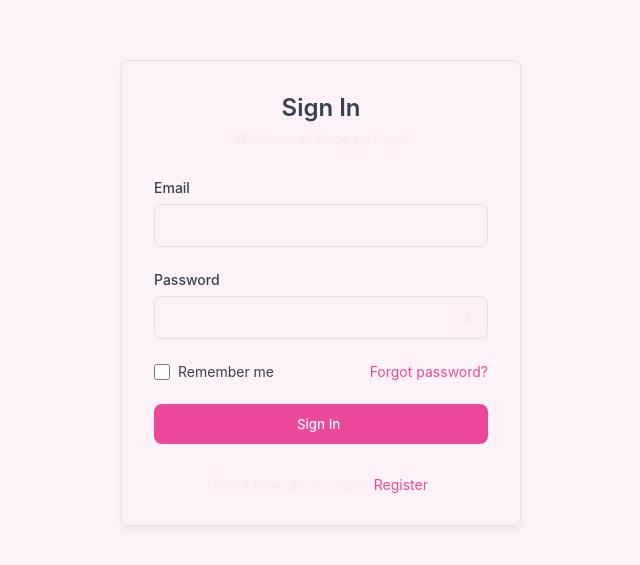
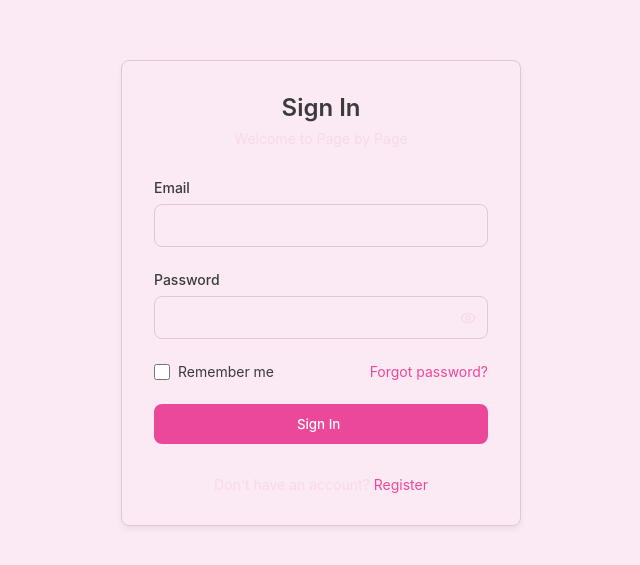
Before and after one commit to Arado3333/PageByPage_Israel_Arad, a Next.js app in the folder client/: page /signin in a window 1280 px wide. Shown: the part 107-672 px from the top of the page, without its empty margins (319-959 px from the left). Built offline with nearby package versions, Linux system fonts and the light colour scheme.

Commit message:
global colors

```diff
--- a/client/app/globals.css
+++ b/client/app/globals.css
@@ -1,37 +1,38 @@
 :root {
-  --background: #fdf2f8;
-  --foreground: #374151;
-  --muted: #fce7f3;
-  --muted-foreground: #7b8691;
+  --background: #fbeaf3;
+  --foreground: #3b3b3b;
+  --muted: #f9d8e8;
+  --muted-foreground: #7a6f79;
 
   --accent: #ec4899;
-  --accent-secondary: #f472b6;
+  --accent-secondary: #f062a7;
   --accent-foreground: #ffffff;
 
   --success: #4bb69f;
-  --error: #e11d48;
+  --error: #dc3545;
 
-  --border: #e5e0e3;
-  --card-background: #ffffff;
+  --border: #e2c5d6;
+  --card-background: #fff3f8;
   --radius: 0.5rem;
 }
 
 .dark {
-  --background: #1b1a1f;
-  --foreground: #e4e1e5;
-  --muted: #27262b;
-  --muted-foreground: #a09da1;
+  --background: #1d1a22;
+  --foreground: #f5f1f6;
+  --muted: #2a2330;
+  --muted-foreground: #bfa7be;
 
-  --accent: #ec4899;
-  --accent-secondary: #f472b6;
-  --accent-foreground: #0f0f0f;
+  --accent: #f472b6;
+  --accent-secondary: #fb91c6;
+  --accent-foreground: #0e0a0f;
 
   --success: #4bb69f;
-  --error: #fb7185;
+  --error: #ff6b81;
 
-  --border: #3a383d;
-  --card-background: #2e2d33;
+  --border: #3a2f3d;
+  --card-background: #2d2733;
 }
+
 
 
 
```
